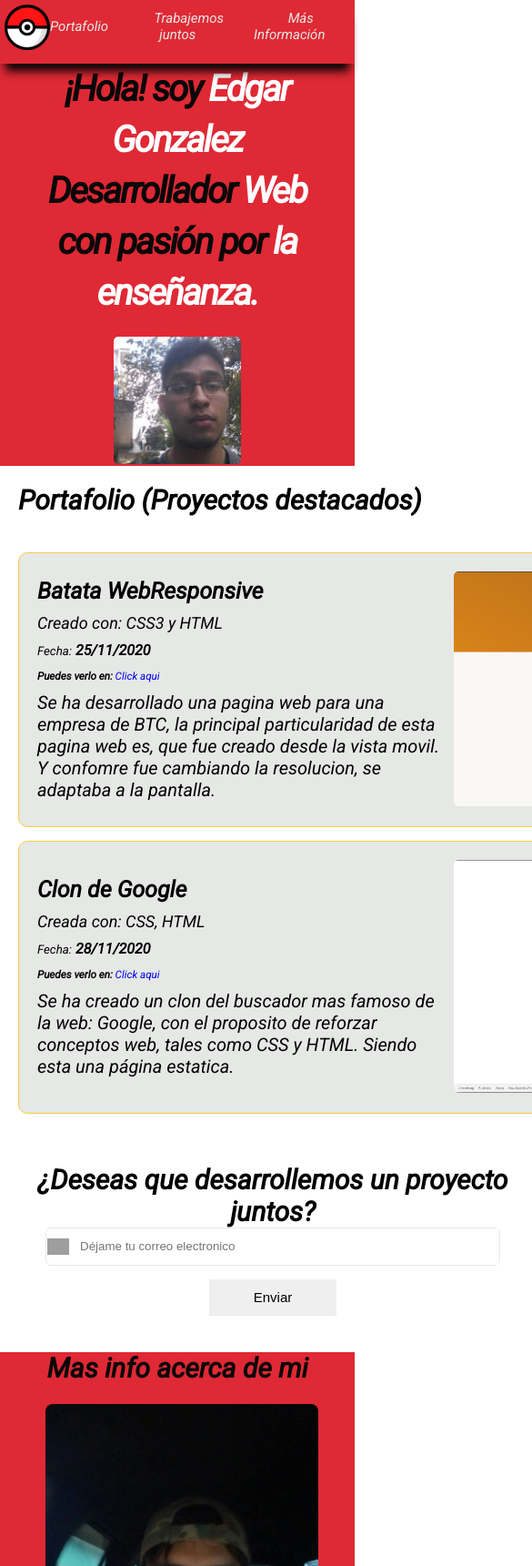
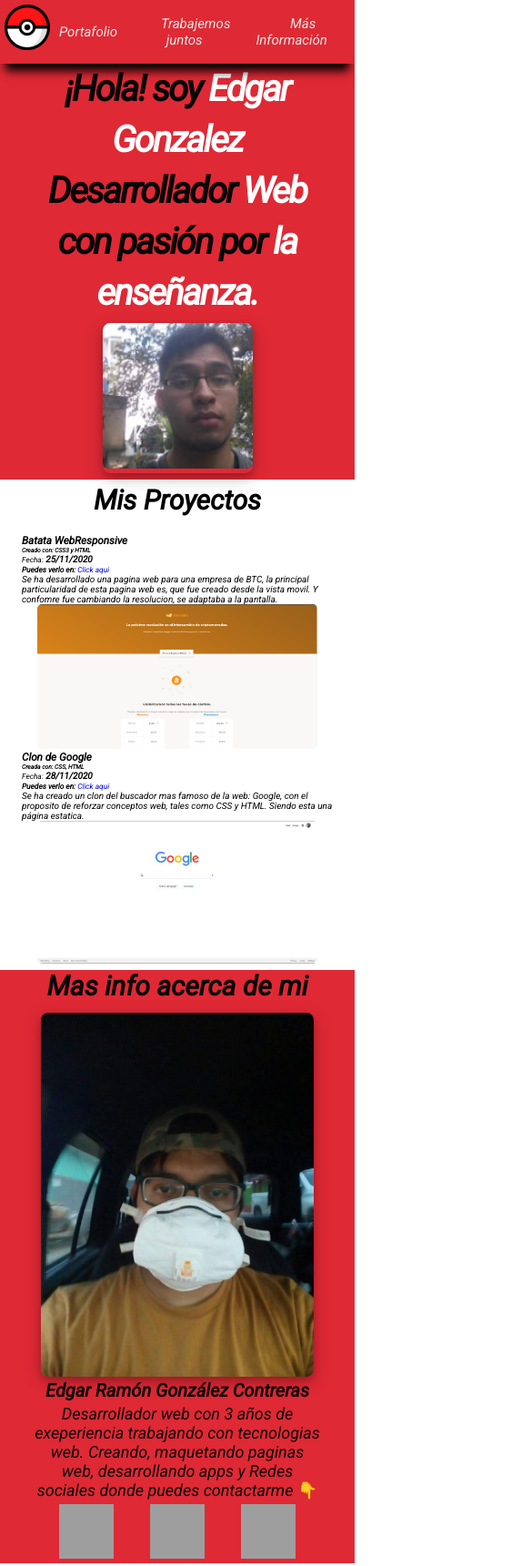
Before and after one commit to EdgarGc026/portfolio-v1, a plain HTML site: page index.html in a window 390 px wide. Shown: the top 1721 px of the page at 91% size, 585 px wide, since content can reach past the window. Drawn offline with Linux system fonts and the light colour scheme; grey boxes are pictures that could not be loaded.

Commit message:
Se reconfigurado los estilos de la pagina para que se pueda adaptar al mobile first. Aun se trabaja en los estilos. Es el primer esqueleto. Las secciones como poject estan siendo configuradas y, el formulario de la pagina aun no se agrega.

```diff
--- a/css/style.css
+++ b/css/style.css
@@ -7,6 +7,7 @@ Generar estilos:
     5. Miselaneos u otros
 */
 
+/* Configuracion global */
 * {
   margin: 0;
   padding: 0;
@@ -27,43 +28,48 @@ html {
   font-family: "Roboto", sans-serif;
   font-weight: normal;
 }
+/* ---------- */
 
 /* Creando estilos globales */
 a {
   text-decoration: none;
   cursor: pointer;
 }
+/* ---------- */
 
 /* Creando estilos para el header y derivados */
 .header-nav {
-  width: auto;
-  height: 70px;
+  width: 100%;
+  min-width: 32rem;
+  height: 7rem;
 
   background-color: var(--rose-madder);
   color: white;
 
   /* Agregando sombra al header */
-  -webkit-box-shadow: 0px 14px 10px -6px #000000;
-  box-shadow: 0px 14px 10px -6px #000000;
+  -webkit-box-shadow: 0rem 1.4rem 1rem -0.6rem #000000;
+  box-shadow: 0rem 1.4rem 1rem -0.6rem #000000;
   position: relative;
   z-index: 1;
 }
 
 .nav-container {
+  width: auto;
+  height: 100%;
+
   display: flex;
   justify-content: space-between;
   text-align: center;
-  /* color: #080708; */
 }
 
 .logo {
-  margin-top: 5px;
-  margin-left: 5px;
+  padding-right: 0.5rem;
+  margin: 0.5rem 0.5rem 0.5rem 0.5rem;
 }
 
 .logo img {
-  width: 50px;
-  height: 50px;
+  width: 5rem;
+  height: 5rem;
 }
 
 .nav-menu {
@@ -73,9 +79,6 @@ a {
 }
 
 .menu-right {
-  width: auto;
-  height: auto;
-
   font-size: 1.5rem;
   display: flex;
   list-style: none;
@@ -84,18 +87,35 @@ a {
 }
 
 .menu-right .menu-item a {
-  margin-right: 25px;
+  margin-right: 2.5rem;
   color: var(--platinum);
 }
+/* ---------- */
+
+/* Creando estilos globales */
+main {
+  width: 100%;
+  height: auto;
+  background-color: var(--just-white);
+}
+/* ---------- */
 
 /* Creando la seccion info general */
 main .info-section {
+  width: 100%;
+  min-width: 36rem;
+  max-width: 90rem;
+  height: auto;
+
   background-color: var(--rose-madder);
   text-align: center;
+  padding-bottom: 0.5rem;
 }
 
 main .info-section h1 {
-  margin: 0;
+  padding-bottom: 0.5rem;
+
+  margin: 0 auto;
   font-size: 4rem;
   line-height: 1.4;
   letter-spacing: -0.2rem;
@@ -107,30 +127,58 @@ main .info-section h1 strong {
 }
 
 main .info-section .img-hero {
-  width: 140px;
-  height: 140px;
-  margin-top: 20px;
-  border-radius: 5px;
+  display: inline-block;
+  width: 165px;
+  height: 165px;
+  margin: 0 auto;
+  padding-bottom: 0.5rem;
+  box-shadow: 0 0.4rem 0.8rem 0 rgba(0, 0, 0, 0.2),
+    0 0.6rem 2rem 0 rgba(0, 0, 0, 0.19);
+  border-radius: 5%;
 }
+/* ---------- */
 
 /* Creando los estilos para la seccion portafolio */
 
 main .portfolio-section {
+  width: 100%;
+  min-width: 36rem;
+  max-width: 90rem;
   background-color: var(--just-white);
-  padding: 20px;
+  padding: 0.5rem;
 }
 
 main .portfolio-section .container {
-  width: 1000px;
+  width: 90%;
   height: auto;
   margin: 0 auto;
 }
 
 main .portfolio-section .container h2 {
-  margin-bottom: 40px;
+  text-align: center;
+  margin-bottom: 2rem;
   font-size: 3rem;
   font-weight: bold;
 }
+
+.project-image {
+  width: auto;
+  height: auto;
+  text-align: center;
+}
+
+.project-image img {
+  width: 90%;
+  height: 90%;
+  margin: 0;
+
+  border-radius: 5px;
+}
+
+/*
+
+
+
 
 main .portfolio-project .project-details {
   width: 500px;
@@ -148,6 +196,7 @@ main .portfolio-section .portfolio-project {
   align-items: center;
   justify-content: space-between;
 }
+
 main .portfolio-project .project-title {
   font-size: 2.5rem;
 }
@@ -179,20 +228,12 @@ main .project-technology,
   font-size: 2rem;
 }
 
-.project-image {
-  width: 500px;
-  margin: 0;
-}
 
-.project-image img {
-  width: 500px;
-  height: auto;
 
-  border-radius: 5px;
-}
+*/
 
 /* Creando la seccion contacto */
-main .contact-section {
+/* main .contact-section {
   background-color: var(--just-white);
   width: 600px;
   margin: 0 auto;
@@ -243,7 +284,7 @@ main .form-container {
   width: 24px;
   height: 24px;
   margin-right: 12px;
-}
+} */
 
 /* Agregando estilos a la zona del boton */
 .input-form .button-form {
@@ -252,11 +293,11 @@ main .form-container {
 }
 
 .button-form button {
-  width: 140px;
-  height: 40px;
+  width: 14rem;
+  height: 4rem;
   border: 0;
 
-  margin-top: 15px;
+  margin-top: 1.5rem;
   font-size: 1.5rem;
   cursor: pointer;
 }
@@ -278,10 +319,13 @@ main .form-container {
 main .about-section {
   background-color: var(--rose-madder);
   width: 100%;
-  height: 100%;
+  height: auto;
 }
 
 .about-generalMe {
+  width: 90%;
+  height: auto;
+  margin: 0 auto;
   display: flex;
   flex-direction: column;
   text-align: center;
@@ -298,15 +342,15 @@ main .about-section {
 
 .about-generalMe .me-container {
   width: 100%;
-  padding-top: 12px;
+  padding-top: 1.2rem;
   display: inline-block;
   justify-content: center;
   align-items: center;
 }
 
 .me-picture {
-  width: 400px;
-  height: 420px;
+  width: 80%;
+  height: auto;
   margin: 0 auto;
   display: flex;
   justify-content: center;
@@ -317,18 +361,20 @@ main .about-section {
   width: 300px;
   height: 400px;
   margin: 0 auto;
-  border-radius: 8px;
+  border-radius: 0.8rem;
+  box-shadow: 0 0.4rem 0.8rem 0 rgba(0, 0, 0, 0.2),
+    0 0.6rem 2rem 0 rgba(0, 0, 0, 0.19);
 }
 
 .me-title {
   color: var(--rich-black);
   font-size: 2rem;
-  padding: 3px 0;
+  padding: 0.3rem 0;
 }
 
 .me-datas {
   color: var(--rich-black);
-  width: 500px;
+  width: 90%;
   height: auto;
 
   margin: 0 auto;
--- a/index.html
+++ b/index.html
@@ -53,7 +53,7 @@
 
       <section id="portfolio" class="portfolio-section">
         <div class="container">
-          <h2>Portafolio (Proyectos destacados)</h2>
+          <h2>Mis Proyectos</h2>
           <article class="portfolio-project">
             <div class="project-details">
               <h3 class="project-title">Batata WebResponsive</h3>
@@ -110,7 +110,7 @@
       </section>
 
       <!-- Creacion de un formulario -->
-      <section id="contact" class="contact-section">
+      <!--       <section id="contact" class="contact-section">
         <div class="form-container">
           <form action="#" method="POST" class="form-main">
             <h2>¿Deseas que desarrollemos un proyecto juntos?</h2>
@@ -123,14 +123,14 @@
                 placeholder="Déjame tu correo electronico"
               />
             </div>
+            <div class="button-form">
+              <button class="btn-form">Enviar</button>
+            </div>
           </form>
-          <div class="button-form">
-            <button class="btn-form">Enviar</button>
-          </div>
         </div>
-      </section>
+      </section> -->
 
-      <section class="about-section">
+      <section class="about-section" id="about">
         <article class="about-generalMe">
           <h2>Mas info acerca de mi</h2>
           <div class="me-container">
@@ -140,10 +140,9 @@
             <div class="me-datas">
               <h3 class="me-title">Edgar Ramón González Contreras</h3>
               <p class="me-info">
-                Soy desarrollador web con 3 años de experiencia trabajando con
-                tecnologias tales como CSS, HTML, JavaScript, PHP de manera
-                nativa. Ademas de usar frameworks como Laravel, Bootstrap,
-                Spring y Symfony. Redes sociales donde puedes contactarme 👇
+                Desarrollador web con 3 años de exeperiencia trabajando con
+                tecnologias web. Creando, maquetando paginas web, desarrollando
+                apps y Redes sociales donde puedes contactarme 👇
               </p>
             </div>
           </div>
@@ -172,7 +171,5 @@
         </article>
       </section>
     </main>
-
-    <footer></footer>
   </body>
 </html>
```
